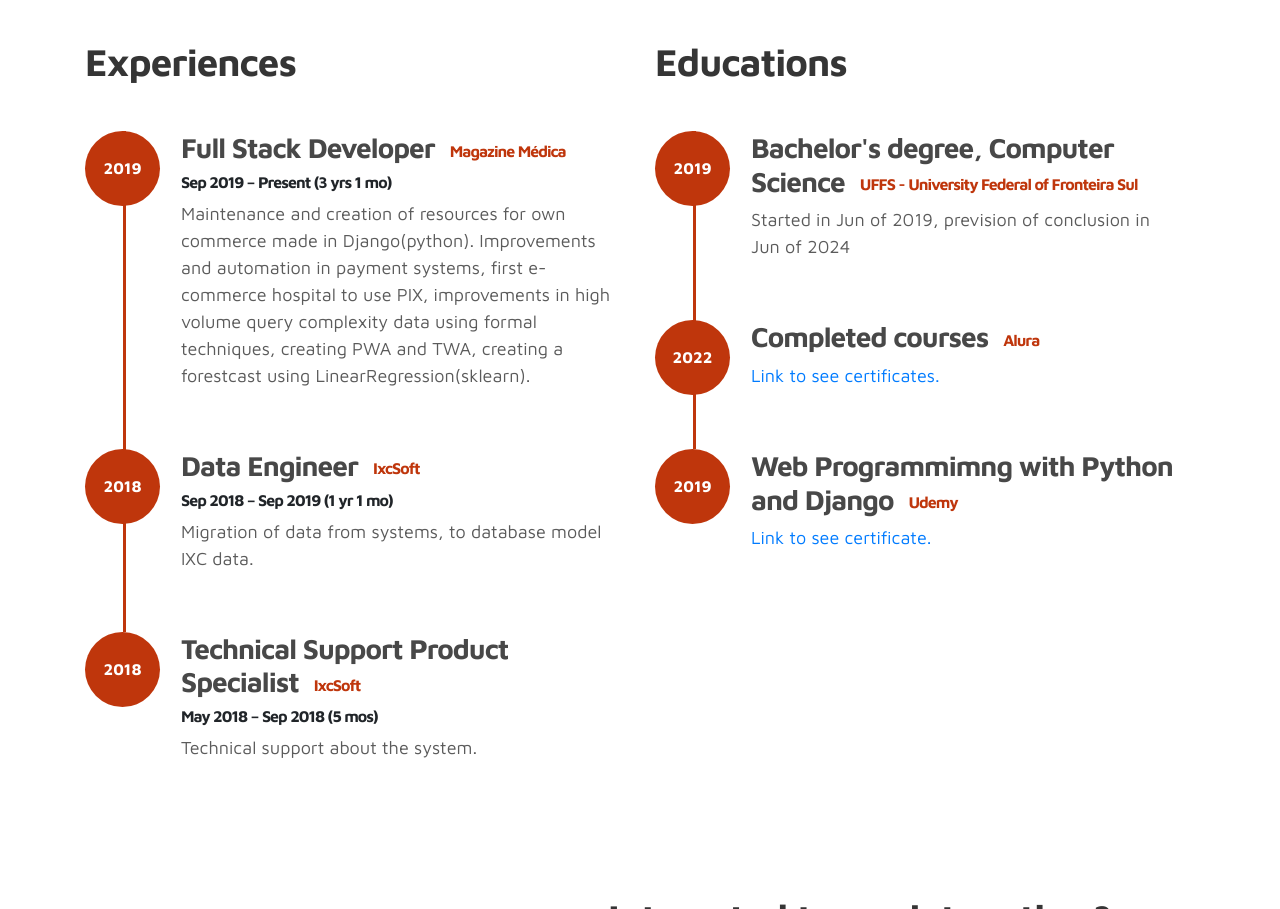
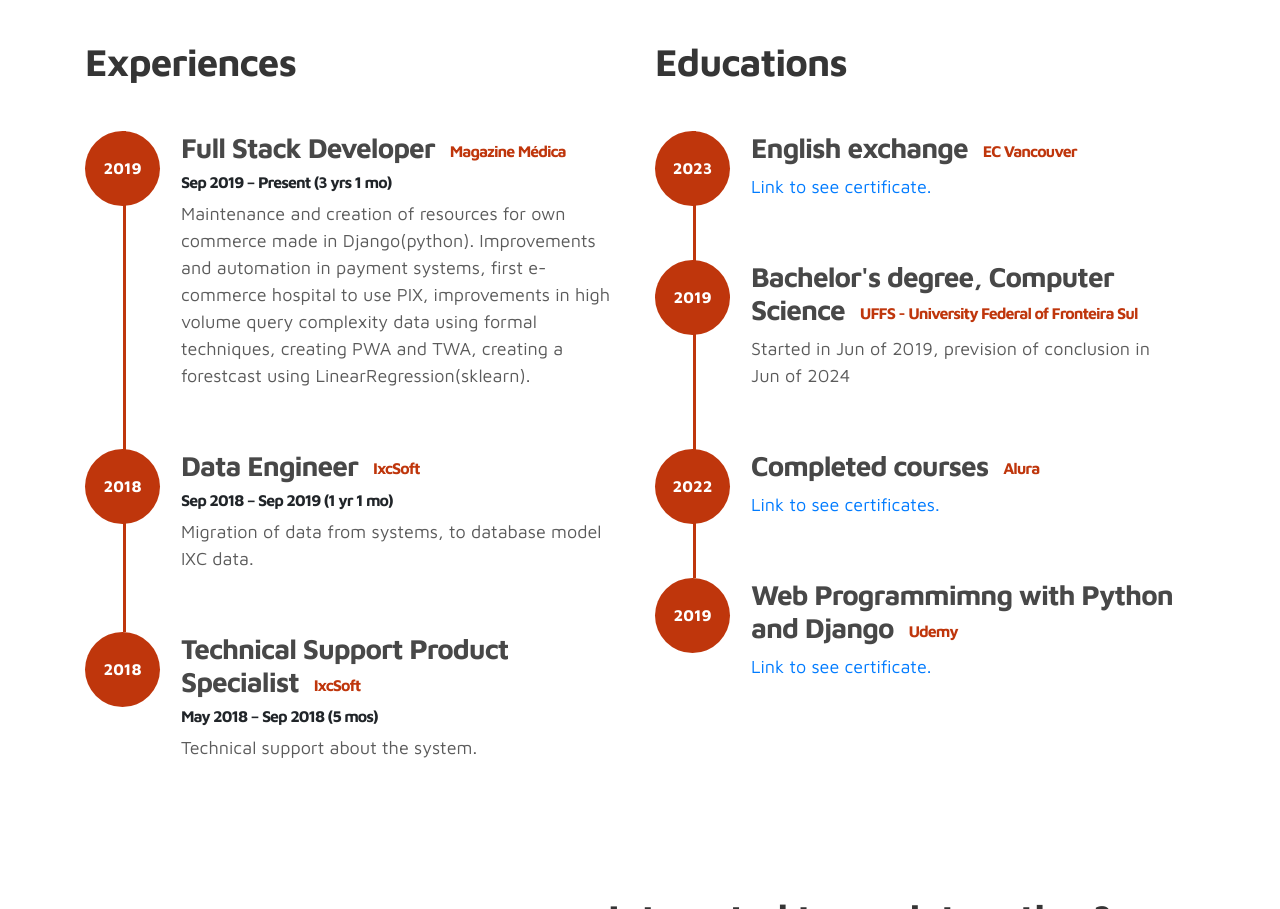
Before and after one commit to mascDriver/mascDriver.github.io, a plain HTML site: page index.html in a window 1280 px wide. Shown: the part 1680-2589 px from the top of the page. Drawn offline with nearby package versions, Linux system fonts and the light colour scheme; some packages are replaced by stand-ins of ours; no server answers; grey boxes are pictures that could not be loaded; a script that the page names is missing.

Commit message:
add english certification

```diff
--- a/index.html
+++ b/index.html
@@ -251,6 +251,22 @@
           <div class="timeline">
             <div class="timeline-wrapper">
               <div class="timeline-yr">
+                <span>2023</span>
+              </div>
+              <div class="timeline-info">
+                <h3><span>English exchange</span><small>EC Vancouver</small></h3>
+                <p>
+                  <a rel="nofollow"
+                    href="mascDriver/mascDriver.github.io/images/certifications/diogo.png"
+                    target="_blank">
+                    Link to see certificate.
+                  </a>
+                </p>
+              </div>
+            </div>
+
+            <div class="timeline-wrapper">
+              <div class="timeline-yr">
                 <span>2019</span>
               </div>
               <div class="timeline-info">
```
Also changed, not shown: 1 other file.
